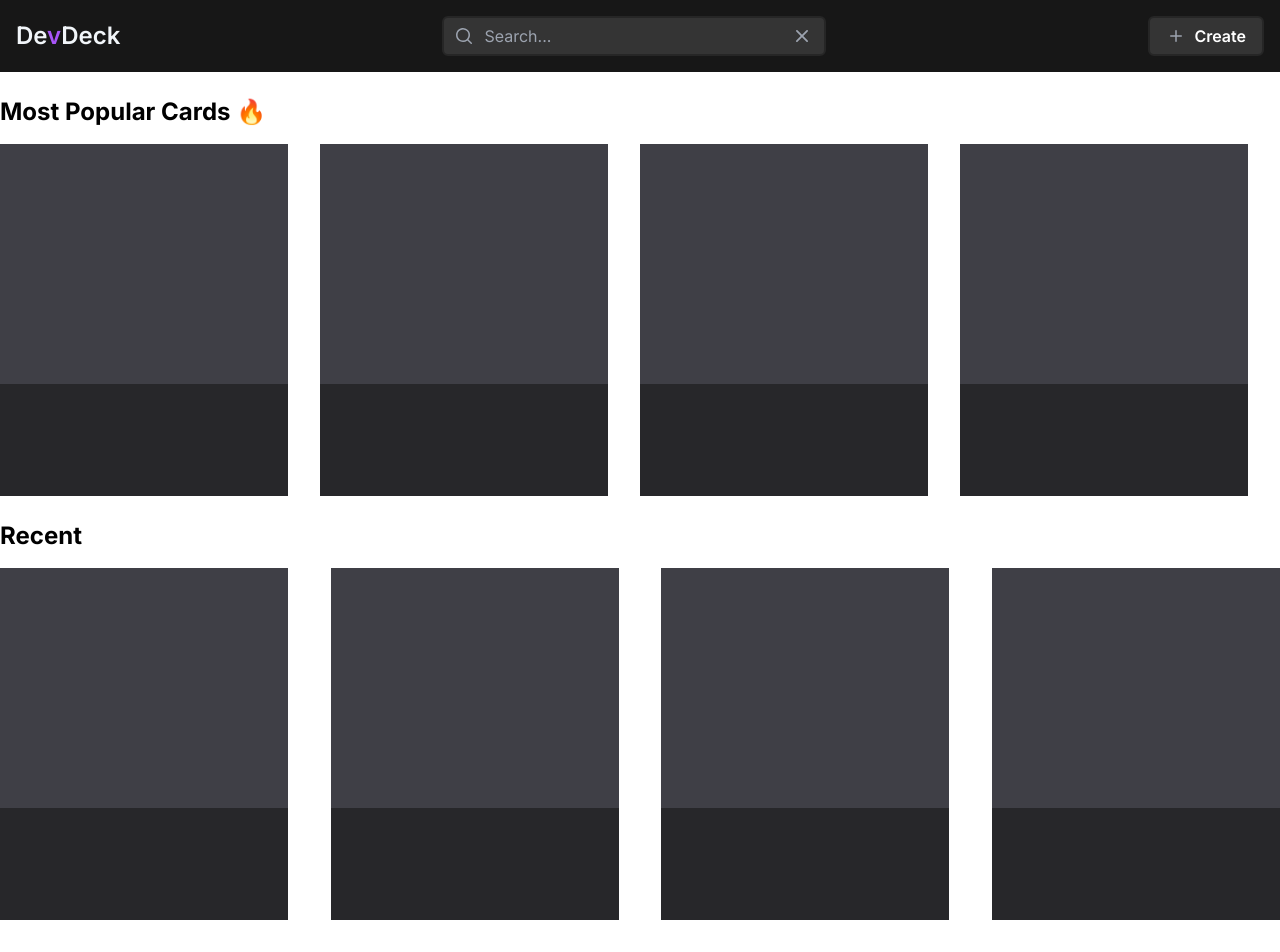
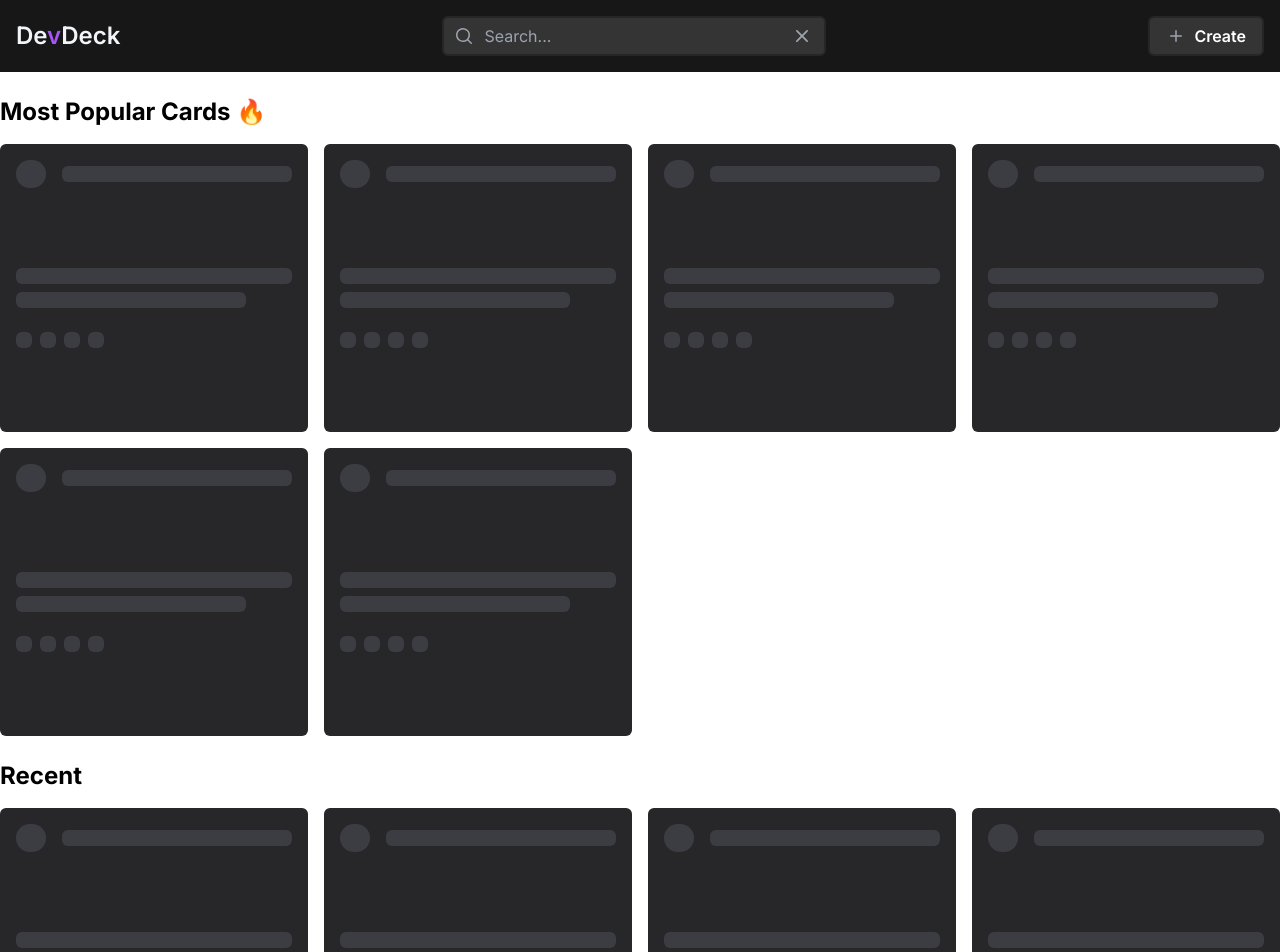
Before and after one commit to HansAguilar/devdeck, a Next.js app: page /home in a window 1280 px wide. Shown: the top 952 px of the page. Before the commit the page ends 920 px from the top, so only its background shows below. Built offline with nearby package versions, Linux system fonts and the light colour scheme.

Commit message:
footer and home added

```diff
--- a/src/app/home/create/page.tsx
+++ b/src/app/home/create/page.tsx
@@ -25,7 +25,7 @@ const Page: React.FC = () => {
 				<div className="absolute bottom-0 right-[-20%] top-[-10%] h-[500px] w-[500px] rounded-full bg-[radial-gradient(circle_farthest-side,rgba(255,0,182,.15),rgba(255,255,255,0))]"></div>
 			</div>
 
-			<div className='flex h-screen justify-between w-full max-sm:flex-col overflow-hidden relative'>
+			<div className='flex h-screen justify-between w-full max-sm:flex-col relative'>
 				<div className={`transition-all duration-300 ${isSidebarOpen ? 'w-full sm:w-2/4' : 'w-0 sm:w-0'} border-b-8 sm:border-b-0 sm:border-r-8 border-slate-600 bg-zinc-900 relative`}
 					onTransitionEnd={() => {
 						if (isSidebarOpen) {
@@ -47,7 +47,7 @@ const Page: React.FC = () => {
 					</button>
 				</div>
 
-				<div className='w-full max-sm:w-3/5'>
+				<div className='w-full min-h-screen max-sm:w-3/5'>
 					<DevCard />
 				</div>
 			</div>
--- a/src/app/home/page.tsx
+++ b/src/app/home/page.tsx
@@ -8,6 +8,12 @@ export default function page() {
       <NavBar />
 
       <TrendingCards />
+
+      <footer className="bg-neutral-900 text-[#E9E9E9] py-2 text-sm">
+        <div className="container mx-auto text-center">
+          <p>&copy; 2024 Made by <span className='text-purple-500 font-semibold'>KUKIS</span> and <span className='text-purple-500 font-semibold'>AD</span>. All rights reserved.</p>
+        </div>
+      </footer>
     </div>
   )
 }
--- a/src/app/layout.tsx
+++ b/src/app/layout.tsx
@@ -25,7 +25,9 @@ export default function RootLayout({
           sizes="<generated>"
         />
       </Head>
-      <body className={inter.className}>{children}</body>
+      <body className={inter.className}>
+        {children}
+      </body>
     </html>
   );
 }
--- a/src/components/home/nav-bar.tsx
+++ b/src/components/home/nav-bar.tsx
@@ -11,8 +11,8 @@ export default function NavBar() {
           group-hover/input:shadow-none transition duration-400`;
 
     return (
-        <div className='fixed top-0 w-full bg-neutral-900 p-4 text-[#E9E9E9] dark'>
-            <div className='flex items-center justify-between'>
+        <div className='fixed top-0 w-full bg-neutral-900 p-4 text-[#E9E9E9] z-50 dark'>
+            <div className='flex items-center justify-between container m-auto'>
                 <span className="text-2xl text-slate-100 font-semibold">
                     De<span className='text-purple-500'>v</span>Deck
                 </span>
--- a/src/components/home/trending-cards.tsx
+++ b/src/components/home/trending-cards.tsx
@@ -1,52 +1,59 @@
 import React from 'react'
+import Skeleton from '../ui/skeleton'
+import { cn } from '@/utils/cn'
 
 export default function TrendingCards() {
 	return (
-        <section className='mt-24 container m-auto'>
+		<section className='my-24 container m-auto max-sm:px-4'>
 			<div>
 				<h1 className='font-bold text-2xl my-4'>Most Popular Cards 🔥</h1>
-                <div className='flex items-center justify-between'>
-                    <div className='w-full'>
-                        <div className='h-60 w-72 bg-zinc-700'></div>
-                        <div className='h-28 w-72 bg-zinc-800'></div>
-                    </div>
-                    <div className='w-full'>
-                        <div className='h-60 w-72 bg-zinc-700'></div>
-                        <div className='h-28 w-72 bg-zinc-800'></div>
-                    </div>
-                    <div className='w-full'>
-                        <div className='h-60 w-72 bg-zinc-700'></div>
-                        <div className='h-28 w-72 bg-zinc-800'></div>
-                    </div>
-                    <div className='w-full'>
-                        <div className='h-60 w-72 bg-zinc-700'></div>
-                        <div className='h-28 w-72 bg-zinc-800'></div>
-                    </div>
+				<div className='grid max-lg:grid-cols-3 max-md:grid-cols-2 grid-cols-4 w-full gap-4'>
+					<Card />
+					<Card />
+					<Card />
+					<Card />
+					<Card />
+					<Card />
 				</div>
 			</div>
 
 			<div className='mt-6'>
 				<h1 className='font-bold text-2xl my-4'>Recent</h1>
-                <div className='flex items-center justify-between'>
-                    <div>
-                        <div className='h-60 w-72 bg-zinc-700'></div>
-                        <div className='h-28 w-72 bg-zinc-800'></div>
+				<div className='grid max-lg:grid-cols-3 max-md:grid-cols-2 grid-cols-4 w-full gap-4'>
+					<Card />
+					<Card />
+					<Card />
+					<Card />
+					<Card />
+					<Card />
 				</div>
-                    <div>
-                        <div className='h-60 w-72 bg-zinc-700'></div>
-                        <div className='h-28 w-72 bg-zinc-800'></div>
 			</div>
-                    <div>
-                        <div className='h-60 w-72 bg-zinc-700'></div>
-                        <div className='h-28 w-72 bg-zinc-800'></div>
+
+		</section >
+	)
+}
+
+function Card({ className }: { className?: string }) {
+	return (
+		<div className={cn("h-72 bg-zinc-800 rounded-md w-full", className)}>
+			<div className='flex flex-col gap-6 p-4 w-full'>
+				<div className='flex gap-4 items-center'>
+					<Skeleton className="h-7 w-9 rounded-full" />
+					<Skeleton className="h-4 w-full rounded-md" />
 				</div>
-                    <div>
-                        <div className='h-60 w-72 bg-zinc-700'></div>
-                        <div className='h-28 w-72 bg-zinc-800'></div>
+
+				<div className='flex flex-col gap-2 mt-14'>
+					<Skeleton className="h-4 w-full rounded-md" />
+					<Skeleton className="h-4 w-10/12 rounded-md mr-auto" />
+				</div>
+
+				<div className='flex gap-2'>
+					<Skeleton className="h-4 w-4 rounded-md" />
+					<Skeleton className="h-4 w-4 rounded-md" />
+					<Skeleton className="h-4 w-4 rounded-md" />
+					<Skeleton className="h-4 w-4 rounded-md" />
 				</div>
 			</div>
 		</div>
-
-        </section>
 	)
 }
--- a/src/components/ui/DevCard.tsx
+++ b/src/components/ui/DevCard.tsx
@@ -29,8 +29,7 @@ export default function DevCard() {
 	}, [ref])
 
 	return (
-		<div className="dark flex-col gap-4 h-screen w-full flex items-center justify-center z-30 relative">
-
+		<div className="dark flex-col gap-4 min-h-screen w-full z-30 relative">
 			<div ref={ref} className="relative">
 				<div className="absolute z-50 -top-4 left-32">
 					<button className="p-[2px] relative">
--- /dev/null
+++ b/src/components/ui/skeleton.tsx
@@ -0,0 +1,8 @@
+import { cn } from '@/utils/cn'
+import React from 'react'
+
+export default function Skeleton({ className }: { className: string }) {
+    return (
+        <div className={cn("animate-pulse bg-zinc-700", className)}></div>
+    )
+}
```
Lines whose indentation alone changed are shown as unchanged.
